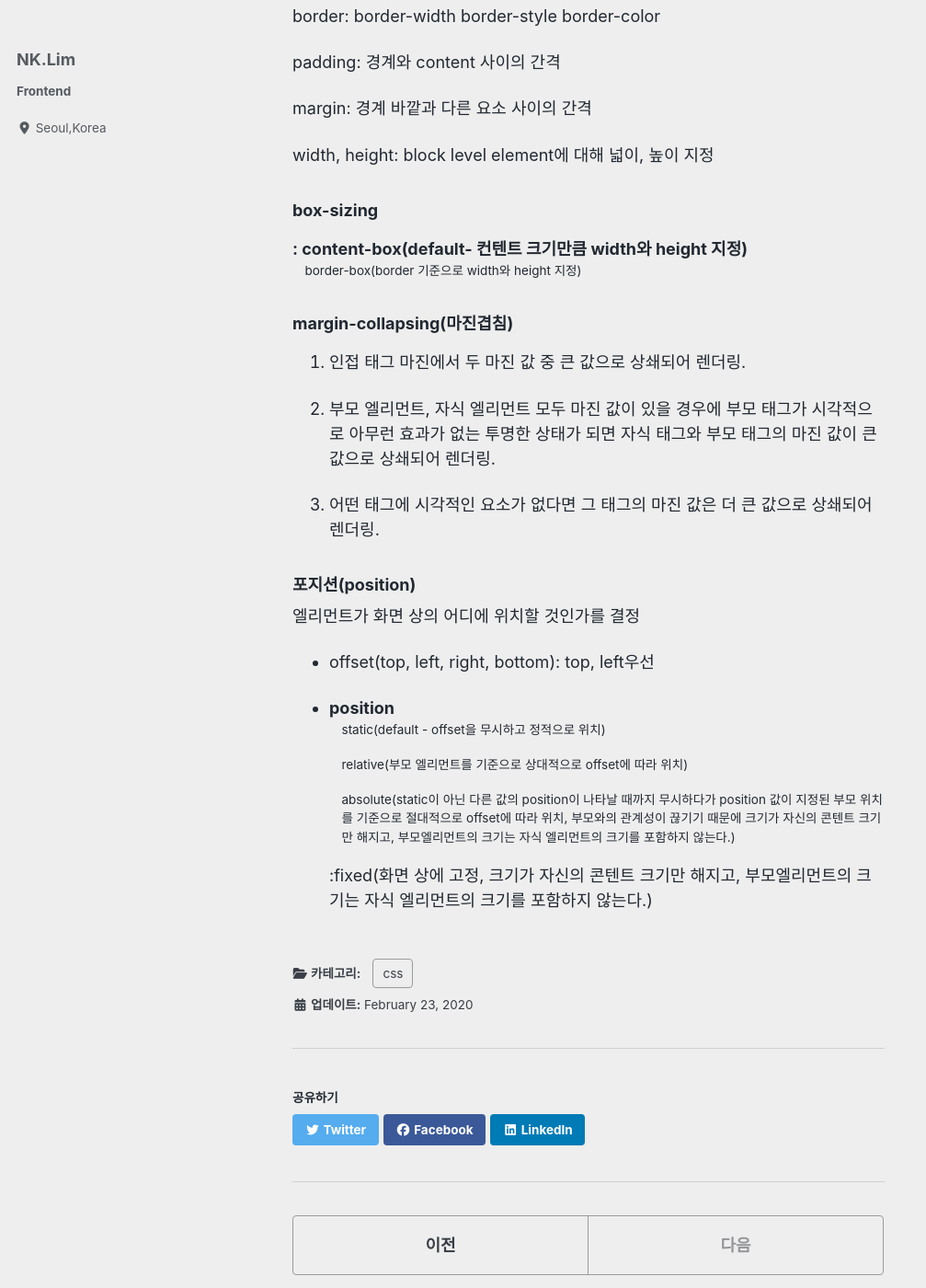
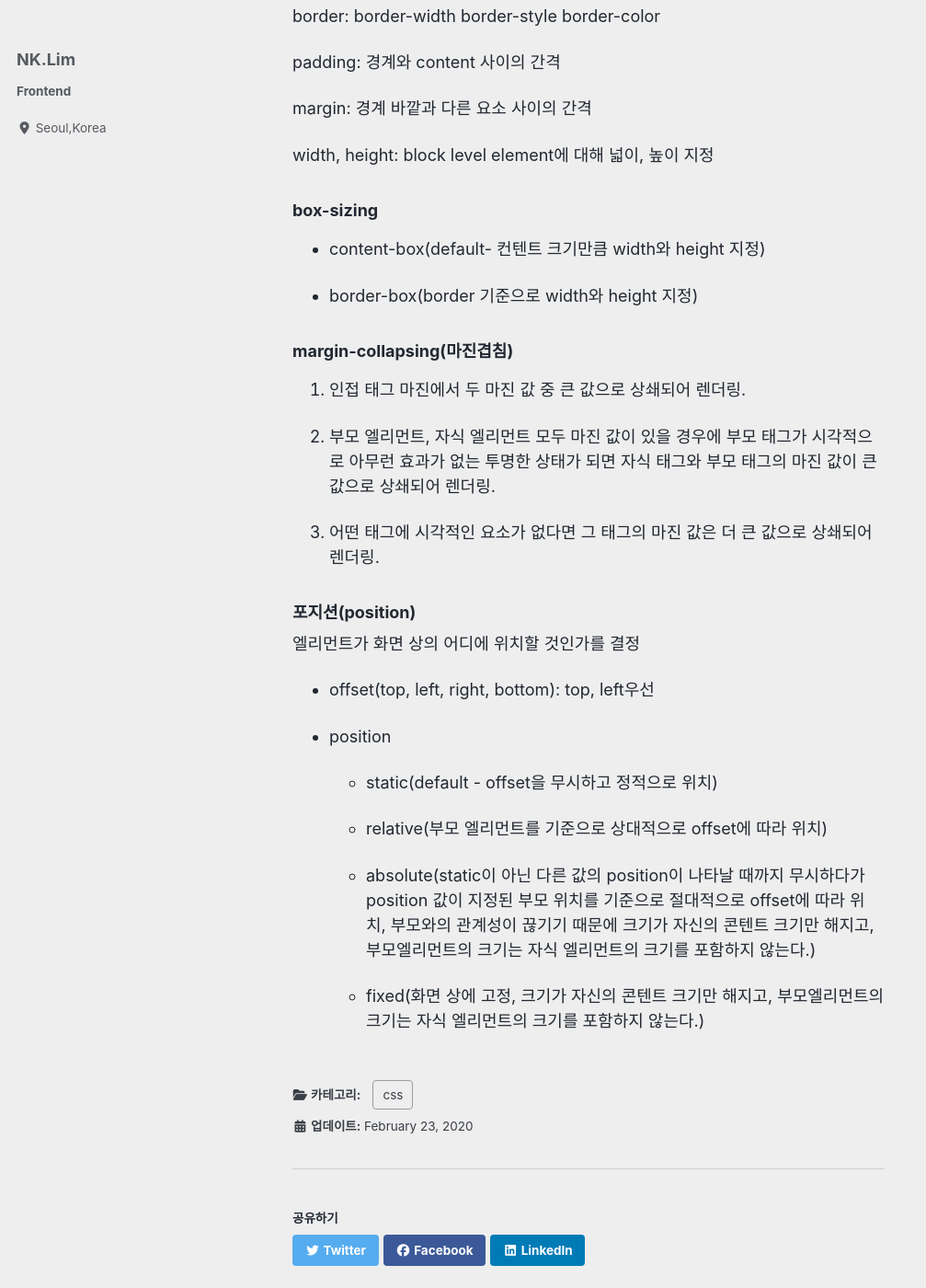
Before and after one commit to nangkyeonglim/nangkyeonglim.github.io, a Jekyll site: the page built from _posts/2020-02-23-css3.md, in a window 1280 px wide and 1400 px high, scrolled down 684 px. Shown: the whole window at 92% size, without its empty margins (0-1007 px from the left). Built offline with Jekyll 4.4.1, drawn with Linux system fonts in a browser that asks for light colours; cached includes are drawn as plain includes; nearby versions of some CDN libraries; comment, search, counter and statistics services are not loaded.

Commit message:
Update 2020-02-23-css3.md

```diff
--- a/_posts/2020-02-23-css3.md
+++ b/_posts/2020-02-23-css3.md
@@ -32,9 +32,9 @@ width, height: block level element에 대해 넓이, 높이 지정
 
 ### box-sizing
 
-: content-box(default- 컨텐트 크기만큼 width와 height 지정)
+- content-box(default- 컨텐트 크기만큼 width와 height 지정)
 
-: border-box(border 기준으로 width와 height 지정)
+- border-box(border 기준으로 width와 height 지정)
 
 ### margin-collapsing(마진겹침)
 
@@ -52,10 +52,10 @@ width, height: block level element에 대해 넓이, 높이 지정
 
 - position
 
-    : static(default - offset을 무시하고 정적으로 위치)
+    - static(default - offset을 무시하고 정적으로 위치)
 
-    : relative(부모 엘리먼트를 기준으로 상대적으로 offset에 따라 위치)
+    - relative(부모 엘리먼트를 기준으로 상대적으로 offset에 따라 위치)
 
-    : absolute(static이 아닌 다른 값의 position이 나타날 때까지 무시하다가 position 값이 지정된 부모 위치를 기준으로 절대적으로 offset에 따라 위치, 부모와의 관계성이 끊기기 때문에 크기가 자신의 콘텐트 크기만 해지고, 부모엘리먼트의 크기는 자식 엘리먼트의 크기를 포함하지 않는다.)
+    - absolute(static이 아닌 다른 값의 position이 나타날 때까지 무시하다가 position 값이 지정된 부모 위치를 기준으로 절대적으로 offset에 따라 위치, 부모와의 관계성이 끊기기 때문에 크기가 자신의 콘텐트 크기만 해지고, 부모엘리먼트의 크기는 자식 엘리먼트의 크기를 포함하지 않는다.)
 
-    :fixed(화면 상에 고정, 크기가 자신의 콘텐트 크기만 해지고, 부모엘리먼트의 크기는 자식 엘리먼트의 크기를 포함하지 않는다.)
+    - fixed(화면 상에 고정, 크기가 자신의 콘텐트 크기만 해지고, 부모엘리먼트의 크기는 자식 엘리먼트의 크기를 포함하지 않는다.)
```
